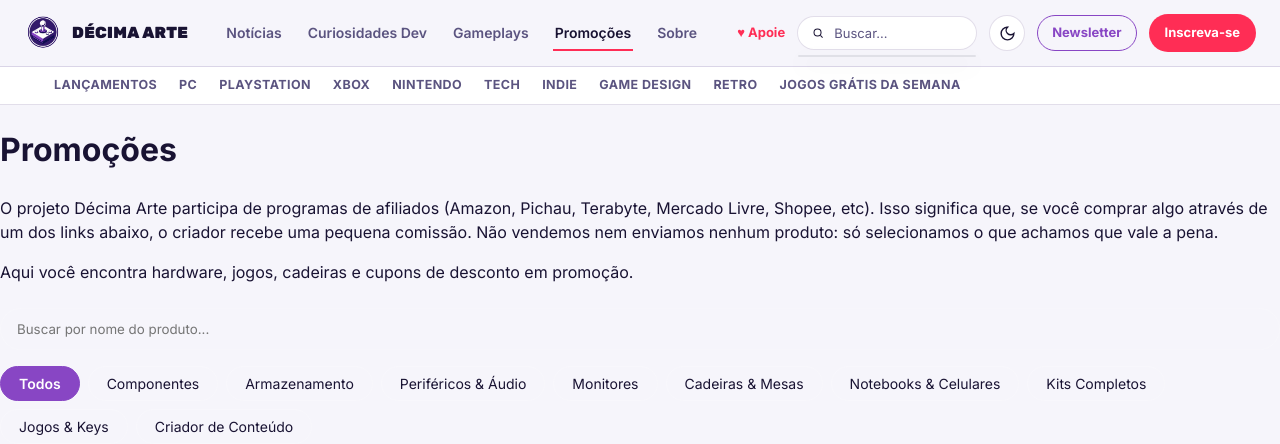
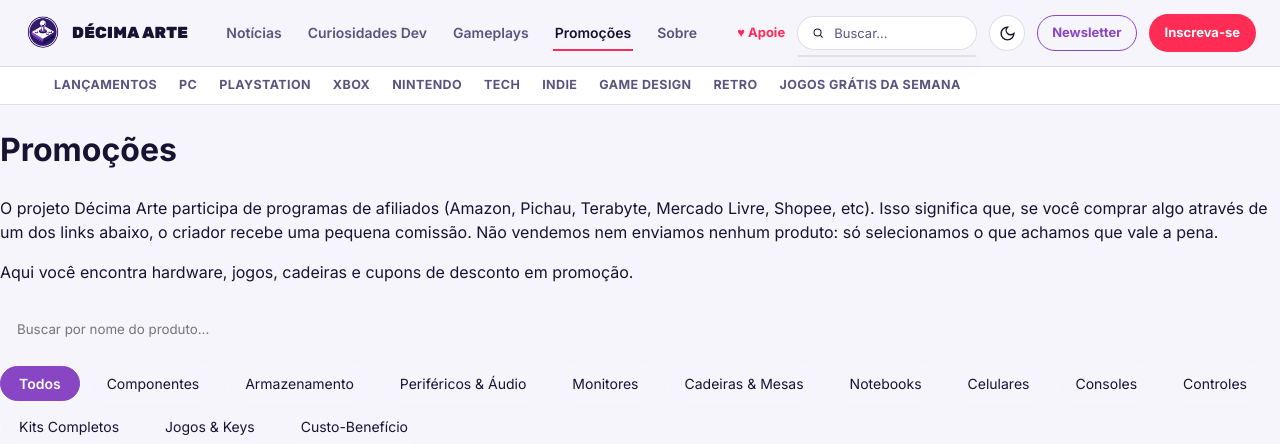
Before and after one commit to decimaarte/decimaarte, a Jekyll site: the page built from promocoes.html, in a window 1280 px wide and 1115 px high, cut to the strip 0-444 px from the top of the window. Built offline with Jekyll 4.4.1, drawn with Linux system fonts in a browser that asks for light colours.

Commit message:
promocoes.html

```diff
--- a/promocoes.html
+++ b/promocoes.html
@@ -11,8 +11,8 @@ title: Promoções
     style="width:100%;padding:12px 16px;border-radius:24px;border:1px solid rgba(255,255,255,0.15);background:rgba(255,255,255,0.03);color:inherit;margin-bottom:16px;font-family:inherit;">
   <div id="promo-filters" style="display:flex;flex-wrap:wrap;gap:8px;">
     <button class="promo-filter-btn active" data-cat="todos">Todos</button>
-    {% assign cats = "componentes,armazenamento,perifericos,monitores,cadeiras-mesas,notebooks-celulares,kits,jogos-keys,criador" | split: "," %}
-    {% assign labels = "Componentes,Armazenamento,Periféricos & Áudio,Monitores,Cadeiras & Mesas,Notebooks & Celulares,Kits Completos,Jogos & Keys,Criador de Conteúdo" | split: "," %}
+    {% assign cats = "componentes,armazenamento,perifericos,monitores,cadeiras-mesas,notebooks,celulares,consoles,controles,kits,jogos-keys,custo-beneficio" | split: "," %}
+    {% assign labels = "Componentes,Armazenamento,Periféricos &amp; Áudio,Monitores,Cadeiras &amp; Mesas,Notebooks,Celulares,Consoles,Controles,Kits Completos,Jogos &amp; Keys,Custo-Benefício" | split: "," %}
     {% for cat in cats %}<button class="promo-filter-btn" data-cat="{{ cat }}">{{ labels[forloop.index0] }}</button>{% endfor %}
   </div>
 </div>
```
